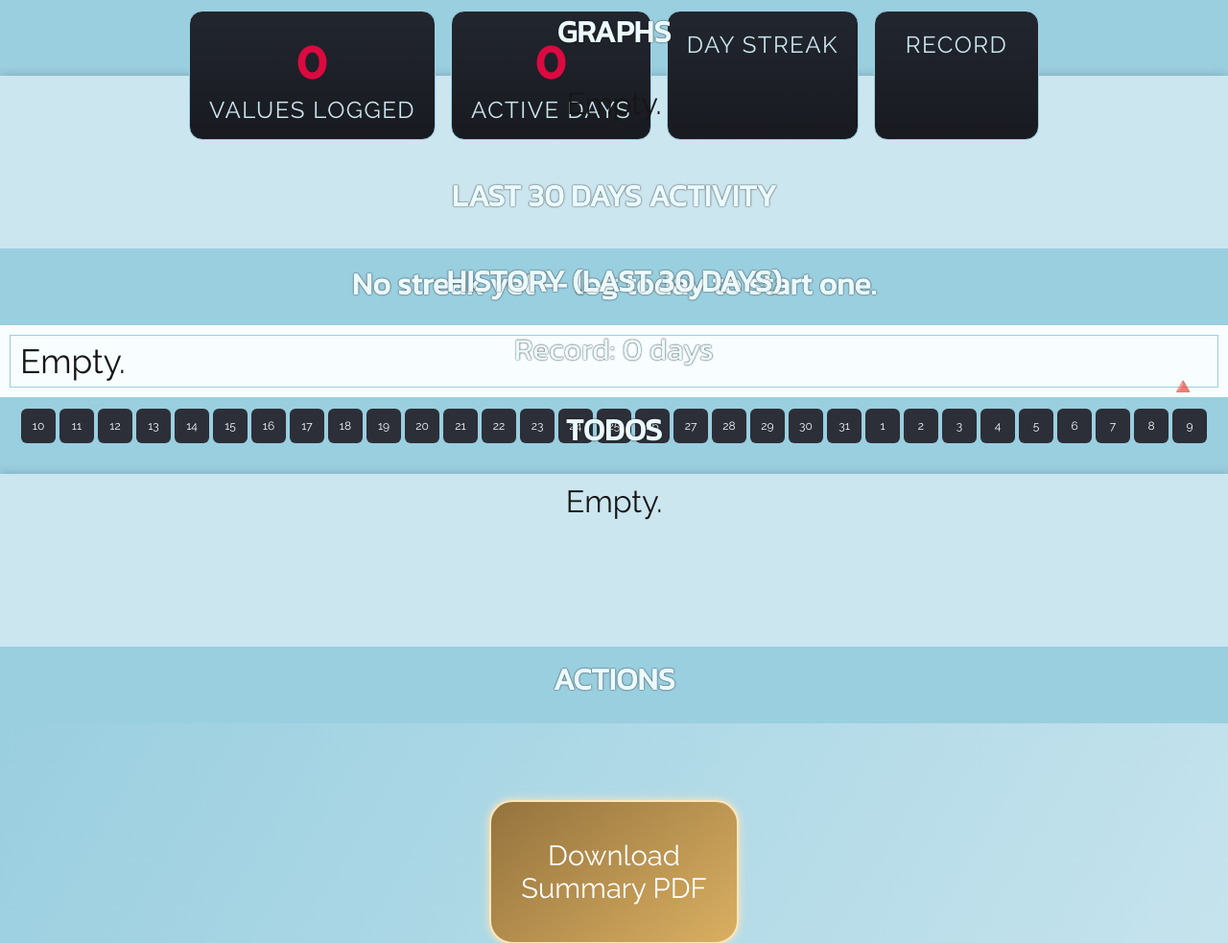
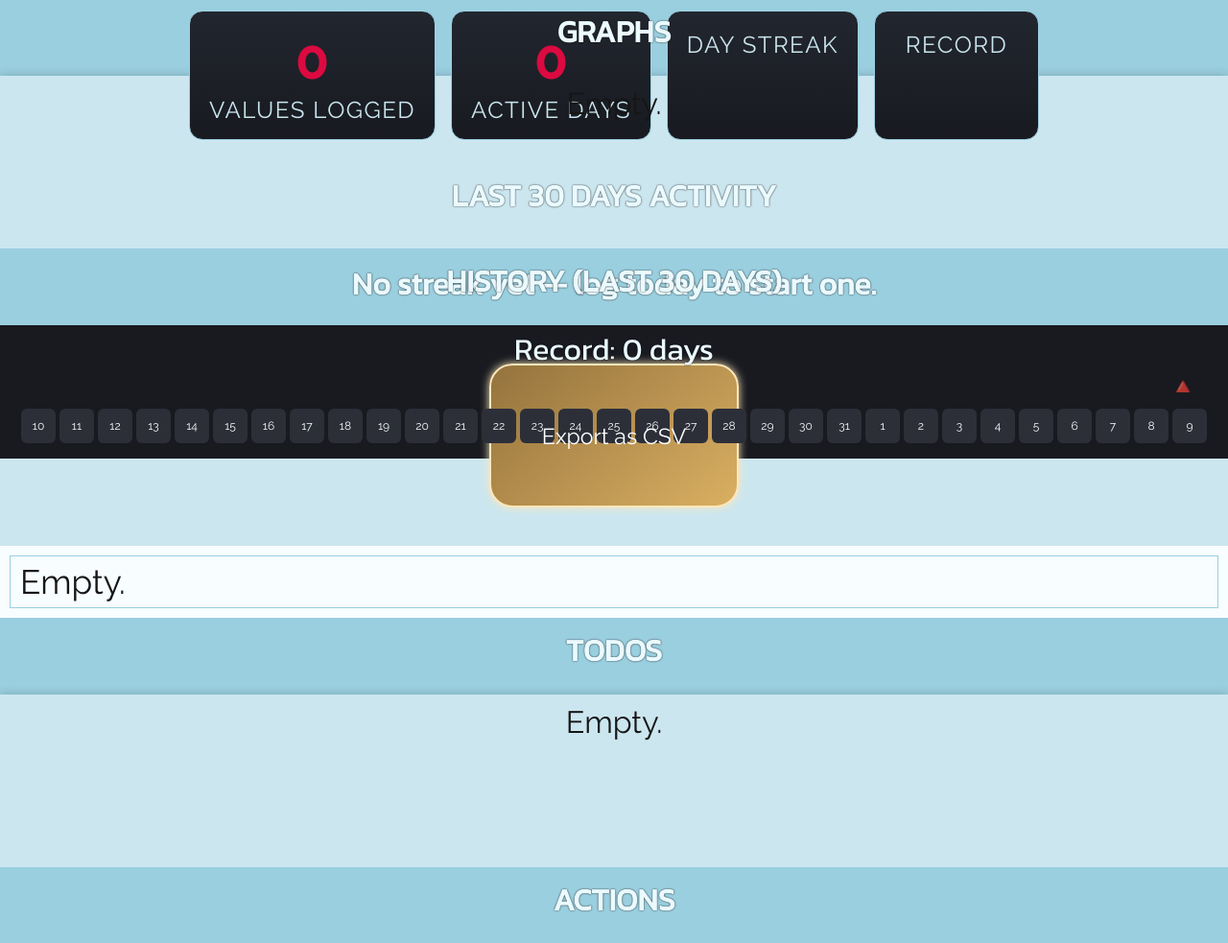
Before and after one commit to J43fura/GrindTracker, a PHP site: page /summary.php in a window 1280 px wide. Shown: the part 351-1334 px from the top of the page at 96% size. Run offline with PHP 8.4, Linux system fonts and the light colour scheme; the visitor is signed in with stand-in values (Sample User, id 1); data that the repository does not hold is empty.

Commit message:
feat(summary): export last-30-days history as CSV
New Export as CSV button next to the history table builds a Blob from
the rendered table, keeping raw values (Completed exports as 0/1) so the
file can be opened directly in a spreadsheet.

```diff
--- a/GrindTracker/style.css
+++ b/GrindTracker/style.css
@@ -478,6 +478,14 @@
   padding: 10px;
   overflow-x: auto;
 }
+.history-actions {
+  text-align: center;
+  padding: 10px 0;
+}
+.history-actions .button {
+  font-size: 0.95em;
+  padding: 10px 22px;
+}
 .history table {
   width: 100%;
   border-collapse: collapse;
--- a/GrindTracker/summary.php
+++ b/GrindTracker/summary.php
@@ -413,6 +413,9 @@
   <div class="chartMenu">
       <p>HISTORY (LAST 30 DAYS)</p>
     </div>
+    <div class="history-actions">
+      <button type="button" class="button signup" id="csvDownload">Export as CSV</button>
+    </div>
     <?php
       $histCols = [];
       $cols = $conn->query("SHOW COLUMNS FROM pr$id");
@@ -452,7 +455,7 @@
                   $val = isset($hr[$col]) ? $hr[$col] : null;
                   $txt = ($val === null || $val === '') ? '-' : (string)$val;
                 ?>
-                <td class="<?= $col == 'Completed' ? ($val ? 'done-yes' : 'done-no') : '' ?>"><?= htmlspecialchars($txt) ?></td>
+                <td class="<?= $col == 'Completed' ? ($val ? 'done-yes' : 'done-no') : '' ?>" data-raw="<?= $val === null || $val === '' ? '' : htmlspecialchars((string)$val) ?>"><?= htmlspecialchars($txt) ?></td>
               <?php endforeach; ?>
               </tr>
             <?php endforeach; ?>
@@ -460,6 +463,34 @@
         </tbody>
       </table>
     </div>
+    <script>
+      document.getElementById("csvDownload").addEventListener("click", function () {
+        var rows = [];
+        var headers = [];
+        var thead = document.querySelectorAll(".history thead th");
+        for (var i = 0; i < thead.length; i++) {
+          headers.push('"' + thead[i].textContent.replace(/"/g, '""') + '"');
+        }
+        rows.push(headers.join(","));
+        var trs = document.querySelectorAll(".history tbody tr");
+        for (var r = 0; r < trs.length; r++) {
+          var tds = trs[r].querySelectorAll("td");
+          var line = [];
+          for (var c = 0; c < tds.length; c++) {
+            var txt = tds[c].textContent.replace(/"/g, '""');
+            var value = tds[c].getAttribute("data-raw");
+            line.push('"' + (value !== null ? value : txt) + '"');
+          }
+          if (tds.length) rows.push(line.join(","));
+        }
+        var blob = new Blob([rows.join("\n")], { type: "text/csv;charset=utf-8" });
+        var a = document.createElement("a");
+        a.href = URL.createObjectURL(blob);
+        a.download = "grindtracker-history.csv";
+        document.body.appendChild(a);
+        a.click();
+      });
+    </script>
 <!-- TODOS -->
   <div id="lfeyda">
     <div class="chartMenu">
```
